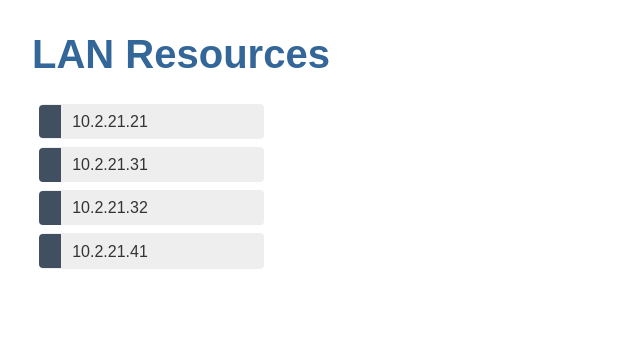
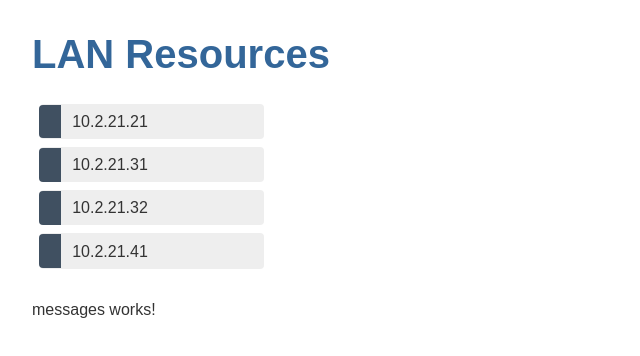
Before and after one commit to jtroo/resource-aggregator, an Angular app in the folder public/: page / in a window 1280 px wide. Shown: the top 356 px of the page, without its empty margins (0-640 px from the left). Built offline with nearby package versions, Linux system fonts and the light colour scheme.

Commit message:
Add default messages component

```diff
--- a/public/src/app/app.component.html
+++ b/public/src/app/app.component.html
@@ -1,2 +1,3 @@
 <h1>{{title}}</h1>
 <app-resources></app-resources>
+<app-messages></app-messages>
--- a/public/src/app/app.module.ts
+++ b/public/src/app/app.module.ts
@@ -6,11 +6,13 @@
 import { AppRoutingModule } from './app-routing.module';
 import { AppComponent } from './app.component';
 import { ResourcesComponent } from './resources/resources.component';
+import { MessagesComponent } from './messages/messages.component';
 
 @NgModule({
   declarations: [
     AppComponent,
-    ResourcesComponent
+    ResourcesComponent,
+    MessagesComponent
   ],
   imports: [
     BrowserModule,
--- /dev/null
+++ b/public/src/app/messages/messages.component.html
@@ -0,0 +1 @@
+<p>messages works!</p>
--- /dev/null
+++ b/public/src/app/messages/messages.component.ts
@@ -0,0 +1,15 @@
+import { Component, OnInit } from '@angular/core';
+
+@Component({
+  selector: 'app-messages',
+  templateUrl: './messages.component.html',
+  styleUrls: ['./messages.component.css']
+})
+export class MessagesComponent implements OnInit {
+
+  constructor() { }
+
+  ngOnInit(): void {
+  }
+
+}
```
Also changed, not shown: public/src/app/messages/messages.component.css (added), 1 other file (tests, documents, lock files or other folders).
